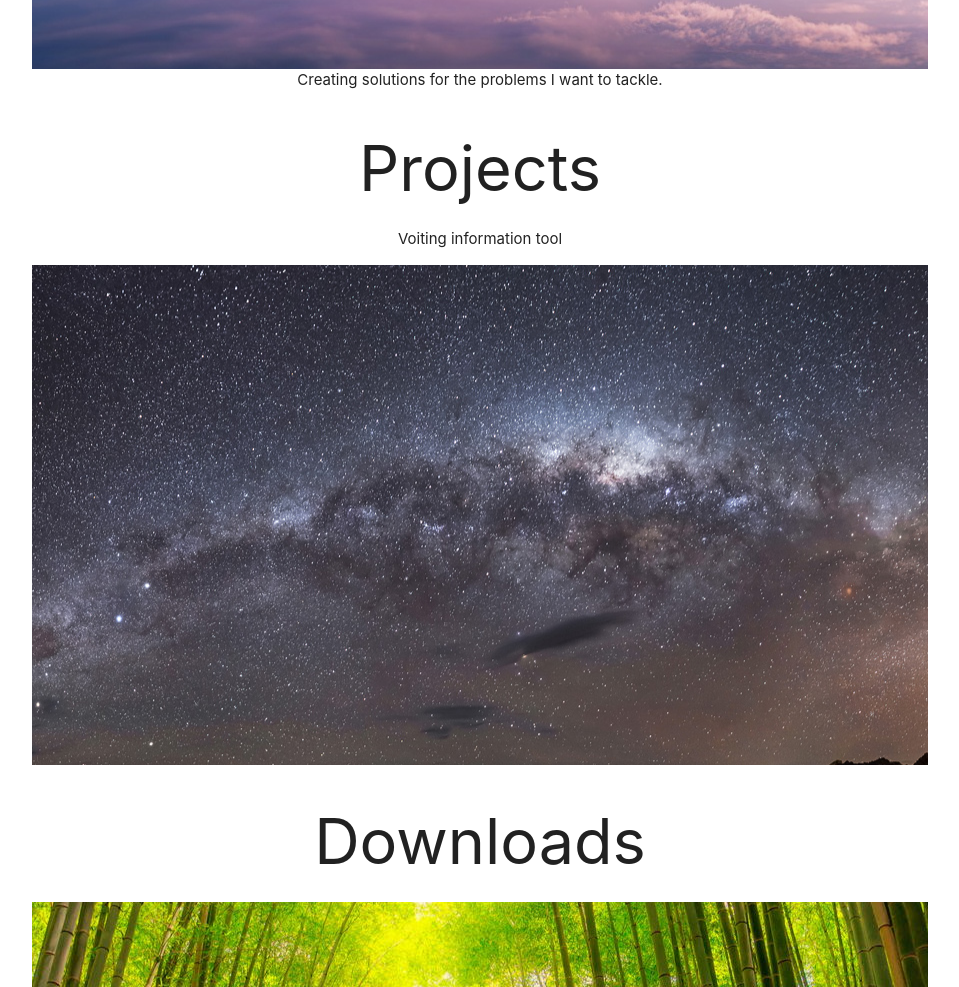
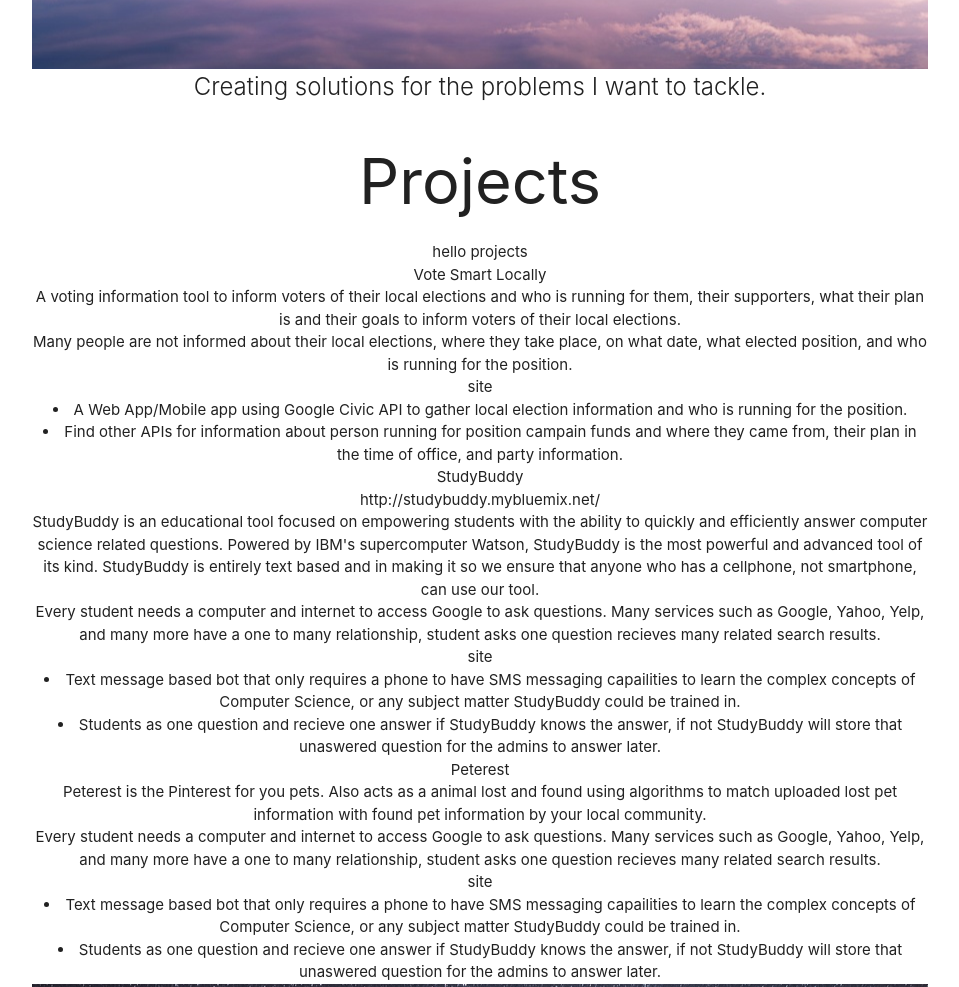
Before and after one commit to JMStudiosJoe/JMStudios, a website: page app/views/index.html in a window 1280 px wide. Shown: the part 569-1556 px from the top of the page, without its empty margins (160-1119 px from the left). Drawn offline with nearby package versions, Linux system fonts and the light colour scheme.

Commit message:
basic structure of projects working but now need css

```diff
--- a/app/js/contact.js
+++ b/app/js/contact.js
@@ -9,6 +9,7 @@
     })
     .controller('Contact', function($scope, $http) {
 
-        $scope.temp = "hello Contact";
+
+        $scope.tempContact = "hello Contact";
     });
 })();
--- a/app/js/jmstudios-projects.js
+++ b/app/js/jmstudios-projects.js
@@ -9,6 +9,63 @@
     })
     .controller('Projects', function($scope, $http) {
 
-        $scope.temp = "hello projects";
+        $scope.tempProjects = "hello projects";
+        $scope.currentProjects = [{
+            name: "Vote Smart Locally",
+            description: "A voting information tool to inform voters of their local elections and who is running for them, their supporters, what their plan is and their goals to inform voters of their local elections.",
+            problem: "Many people are not informed about their local elections, where they take place, on what date, what elected position, and who is running for the position.",
+            references: [
+                "site"
+            ],
+            solutions: [
+                "A Web App/Mobile app using Google Civic API to gather local election information and who is running for the position.",
+                "Find other APIs for information about person running for position campain funds and where they came from, their plan in the time of office, and party information."
+            ],
+            link:"",
+            logo: "",
+            position: 0,
+            github: {
+                icon: "mdi-github-circle medium",
+                link: ""
+            }
+        },
+        {
+            name: "StudyBuddy",
+            description: "StudyBuddy is an educational tool focused on empowering students with the ability to quickly and efficiently answer computer science related questions. Powered by IBM's supercomputer Watson, StudyBuddy is the most powerful and advanced tool of its kind. StudyBuddy is entirely text based and in making it so we ensure that anyone who has a cellphone, not smartphone, can use our tool.",
+            problem: "Every student needs a computer and internet to access Google to ask questions. Many services such as Google, Yahoo, Yelp, and many more have a one to many relationship, student asks one question recieves many related search results.",
+            references: [
+                "site"
+            ],
+            solutions: [
+                "Text message based bot that only requires a phone to have SMS messaging capailities to learn the complex concepts of Computer Science, or any subject matter StudyBuddy could be trained in.",
+                "Students as one question and recieve one answer if StudyBuddy knows the answer, if not StudyBuddy will store that unaswered question for the admins to answer later."
+            ],
+            link:"http://studybuddy.mybluemix.net/",
+            logo: "",
+            position: 1,
+            github: {
+                icon: "mdi-github-circle medium",
+                link: "https://github.com/JMStudiosJoe/StudyBuddyV2"
+            }
+        },
+        {
+            name: "Peterest",
+            description: "Peterest is the Pinterest for you pets. Also acts as a animal lost and found using algorithms to match uploaded lost pet information with found pet information by your local community.",
+            problem: "Every student needs a computer and internet to access Google to ask questions. Many services such as Google, Yahoo, Yelp, and many more have a one to many relationship, student asks one question recieves many related search results.",
+            references: [
+                "site"
+            ],
+            solutions: [
+                "Text message based bot that only requires a phone to have SMS messaging capailities to learn the complex concepts of Computer Science, or any subject matter StudyBuddy could be trained in.",
+                "Students as one question and recieve one answer if StudyBuddy knows the answer, if not StudyBuddy will store that unaswered question for the admins to answer later."
+            ],
+            link:"",
+            logo: "",
+            position: 2,
+            github: {
+                icon: "mdi-github-circle medium",
+                link: "https://github.com/JMStudiosJoe/Peterest"
+            }
+        }];
     });
 })();
--- /dev/null
+++ b/app/scss/source/projects.scss
@@ -0,0 +1,33 @@
+.projects-container {
+
+    .projects-header {
+
+    }
+    .project-ideas-container {
+
+        .project-details-container {
+
+            .main-details {
+
+            }
+
+            .discussion-container{
+
+                .problem {
+
+                }
+                .project-proposed-solutions {
+
+                    .solution {
+
+                    }
+
+                }
+                .reference {
+
+                }
+            }
+
+        }
+    }
+}
--- a/app/views/index.html
+++ b/app/views/index.html
@@ -27,9 +27,10 @@
     </div>
     <div class="main-container">
         <div class="tile">
-            <span>Creating solutions for the problems I want to tackle.</span>
+            <span class="mission-message">Creating solutions for the problems I want to tackle.</span>
         </div>
         <projects></projects>
+
         <div class="parallax-container main-container-parallax">
             <div id="parallax" class="parallax"><img src="/app/images/milky-way.jpg"></div>
         </div>
--- a/app/views/projects.html
+++ b/app/views/projects.html
@@ -1,7 +1,40 @@
-<h1>Projects</h1>
-<div class="project-ideas-container">
-    <ul>
-        <li>Voiting information tool</li>
-        <li></li>
-    </ul>
+<div class="projects-container">
+    <div class="projects-header">
+        <h1>Projects</h1>
+        {{tempProjects}}
+    </div>
+    <div class="project-ideas-container" ng-repeat="project in currentProjects">
+        <div class="project-details-container">
+            <div class="main-details">
+                <div>
+                    {{project.logo}}
+                </div>
+                <div>
+                    {{project.name}}
+                </div>
+                <div>
+                    {{project.link}}
+                </div>
+                <div>
+                    {{project.description}}
+                </div>
+                <div>
+                    <a ng-href="{{project.github.link}}"> <i class="mdi {{project.github.icon}}"></i></a>
+                </div>
+            </div>
+            <div class="discussion-container">
+                <div class="problem">
+                    {{project.problem}}
+                </div>
+                <div class="reference" ng-repeat="reference in project.references">
+                    {{reference}}
+                </div>
+                <div class="project-proposed-solutions" ng-repeat="solution in project.solutions">
+                    <li class="solution">{{solution}}</li>
+                </div>
+            </div>
+
+
+        </div>
+    </div>
 </div>
```
Also changed, not shown: app/public/styling.css.
